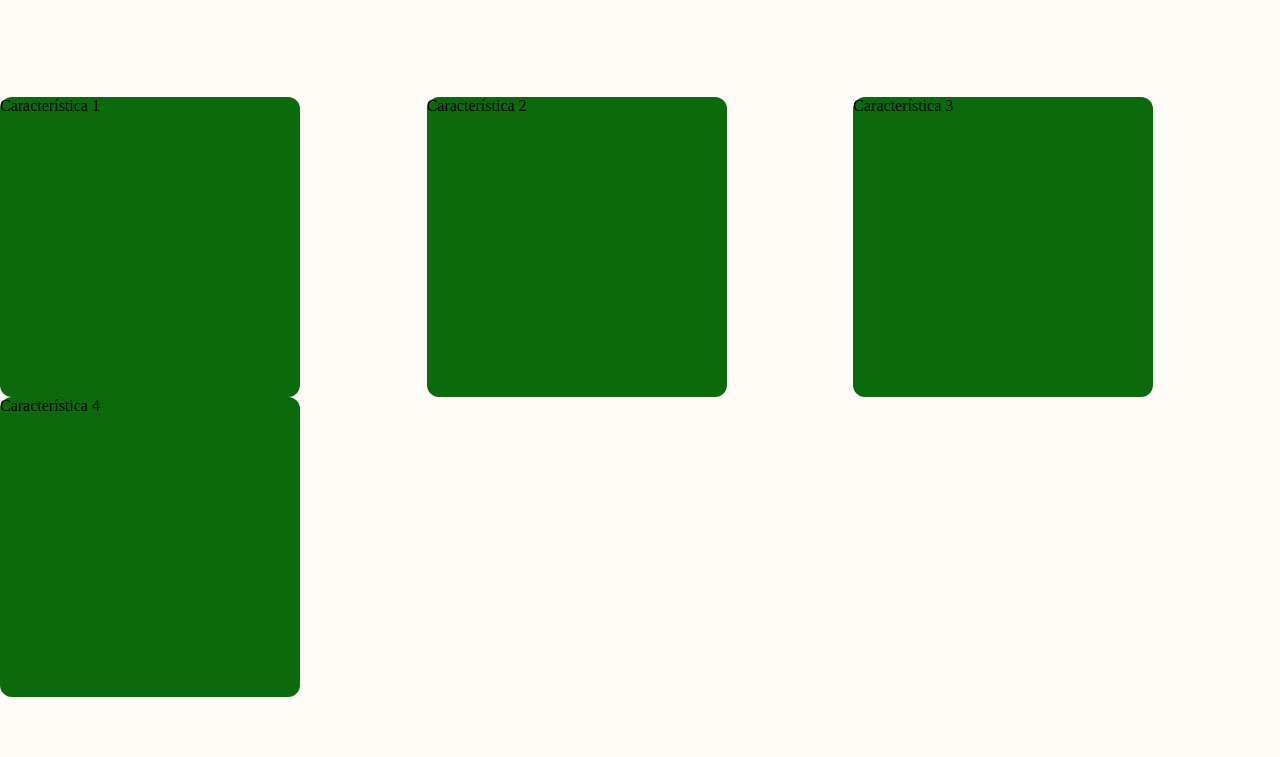
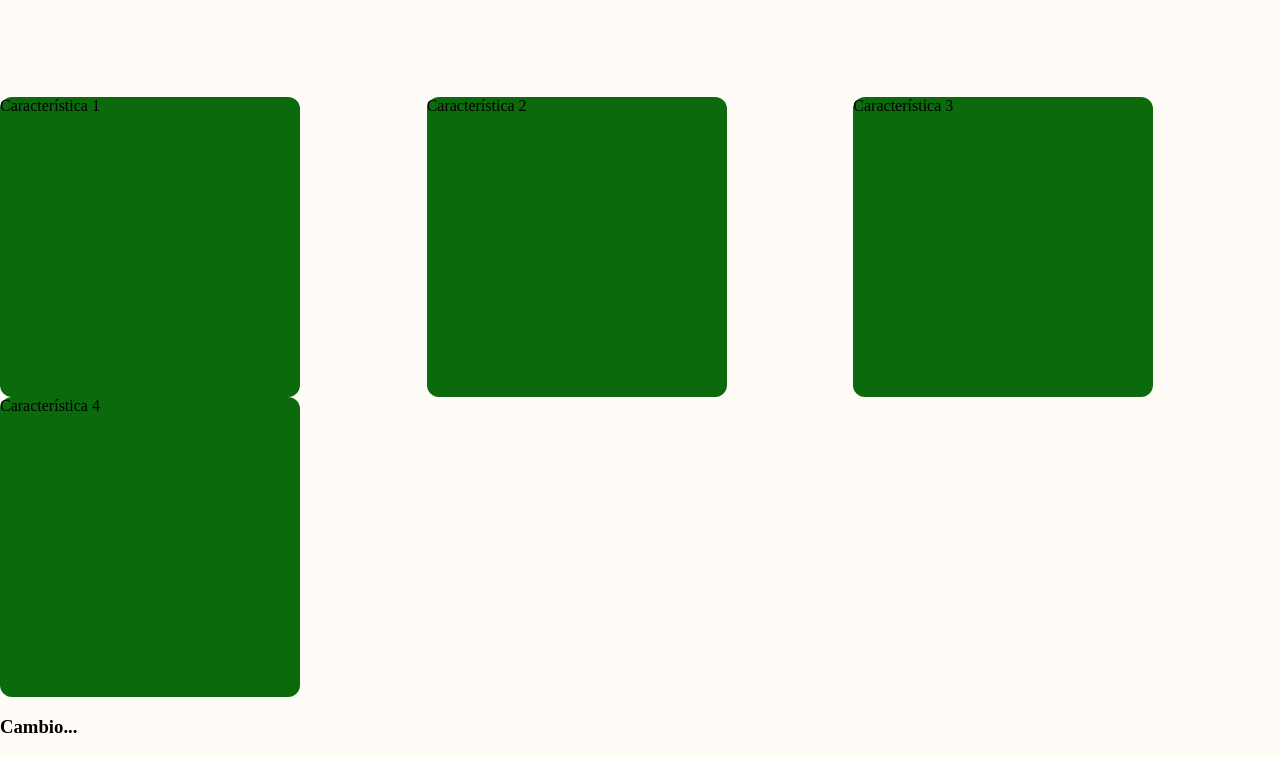
Before and after one commit to SnkLara/MatchaBadu, a plain HTML site: page index.html in a window 1280 px wide. Shown: the part 1347-2104 px from the top of the page. Before the commit the page ends 2044 px from the top, so only its background shows below. Drawn offline with Linux system fonts and the light colour scheme.

Commit message:
Grid change

```diff
--- a/index.html
+++ b/index.html
@@ -102,5 +102,7 @@
       <article>Característica 3</article>
       <article>Característica 4</article>
     </section>
+    <!-- Contenido de casos de exito vienen despues-->
+    <h3> Cambio...</h3>
   </body>
 </html>
```
